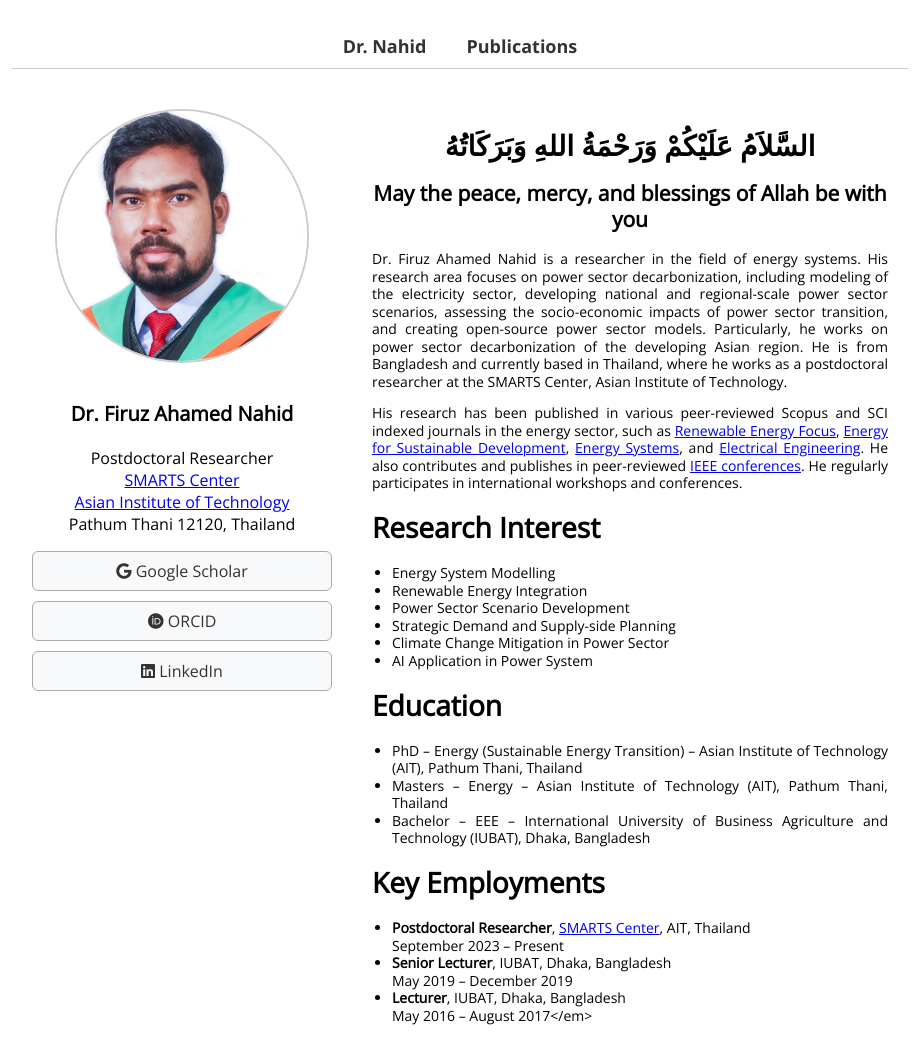
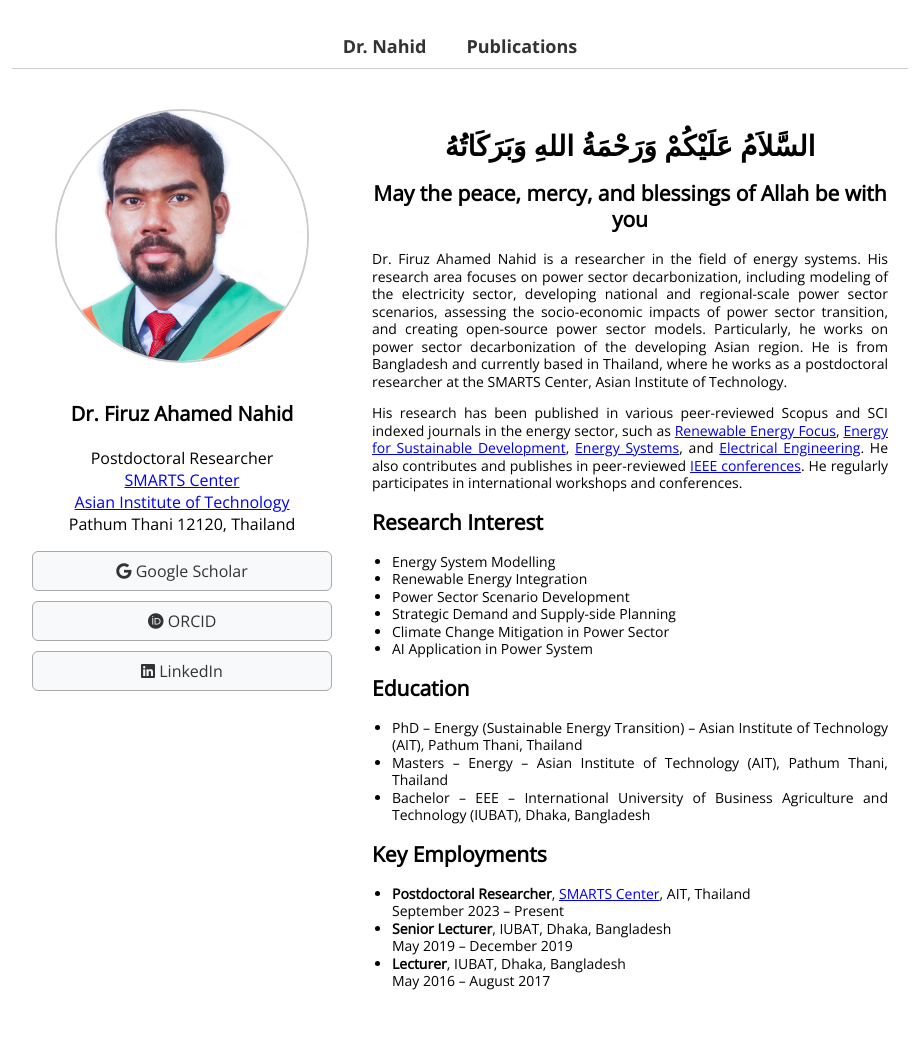
Before and after one commit to FiruzAhamed/firuzahamed.github.io, a Jekyll site: the page built from index.md, in a window 1280 px wide and 1134 px high. Shown: the top 1064 px of the window, without its empty margins (180-1099 px from the left). Built offline with Jekyll 4.4.1, drawn with Linux system fonts in a browser that asks for light colours.

```diff
--- a/index.md
+++ b/index.md
@@ -32,13 +32,19 @@ permalink: /
   </div>
   <!-- RIGHT SECTION: BIO + CONTENT -->
   <div class="right-panel">
+
     <div class="intro-heading">
+
       <h1>السَّلاَمُ عَلَيْكُمْ وَرَحْمَةُ اللهِ وَبَرَكَاتُهُ</h1>
+
       <h2>May the peace, mercy, and blessings of Allah be with you</h2>
+
     </div>
+
     <p>
       Dr. Firuz Ahamed Nahid is a researcher in the field of energy systems. His research area focuses on power sector decarbonization, including modeling of the electricity sector, developing national and regional-scale power sector scenarios, assessing the socio-economic impacts of power sector transition, and creating open-source power sector models. Particularly, he works on power sector decarbonization of the developing Asian region. He is from Bangladesh and currently based in Thailand, where he works as a postdoctoral researcher at the SMARTS Center, Asian Institute of Technology.
     </p>
+
     <p>
       His research has been published in various peer-reviewed Scopus and SCI indexed journals in the energy sector, such as
       <a href="https://www.sciencedirect.com/journal/renewable-energy-focus" target="_blank">Renewable Energy Focus</a>,
@@ -49,7 +55,9 @@ permalink: /
       <a href="https://ieeexplore.ieee.org/Xplore/home.jsp" target="_blank">IEEE conferences</a>.
       He regularly participates in international workshops and conferences.
     </p>
-    <h1>Research Interest</h1>
+
+    <h2>Research Interest</h2>
+
     <ul>
       <li>Energy System Modelling</li>
       <li>Renewable Energy Integration</li>
@@ -59,14 +67,14 @@ permalink: /
       <li>AI Application in Power System</li>
     </ul>
 
-      <h1>Education</h1>
+      <h2>Education</h2>
     <ul>
       <li>PhD – Energy (Sustainable Energy Transition) – Asian Institute of Technology (AIT), Pathum Thani, Thailand</li>
       <li>Masters – Energy – Asian Institute of Technology (AIT), Pathum Thani, Thailand</li>
       <li>Bachelor – EEE – International University of Business Agriculture and Technology (IUBAT), Dhaka, Bangladesh</li>
     </ul>
 
-      <h1>Key Employments</h1>
+      <h2>Key Employments</h2>
     <ul>
       <li>
         <strong>Postdoctoral Researcher</strong>,
@@ -79,7 +87,7 @@ permalink: /
       </li>
       <li>
         <strong>Lecturer</strong>, IUBAT, Dhaka, Bangladesh<br>
-        May 2016 – August 2017</em>
+        May 2016 – August 2017
       </li>
     </ul>
 
```
